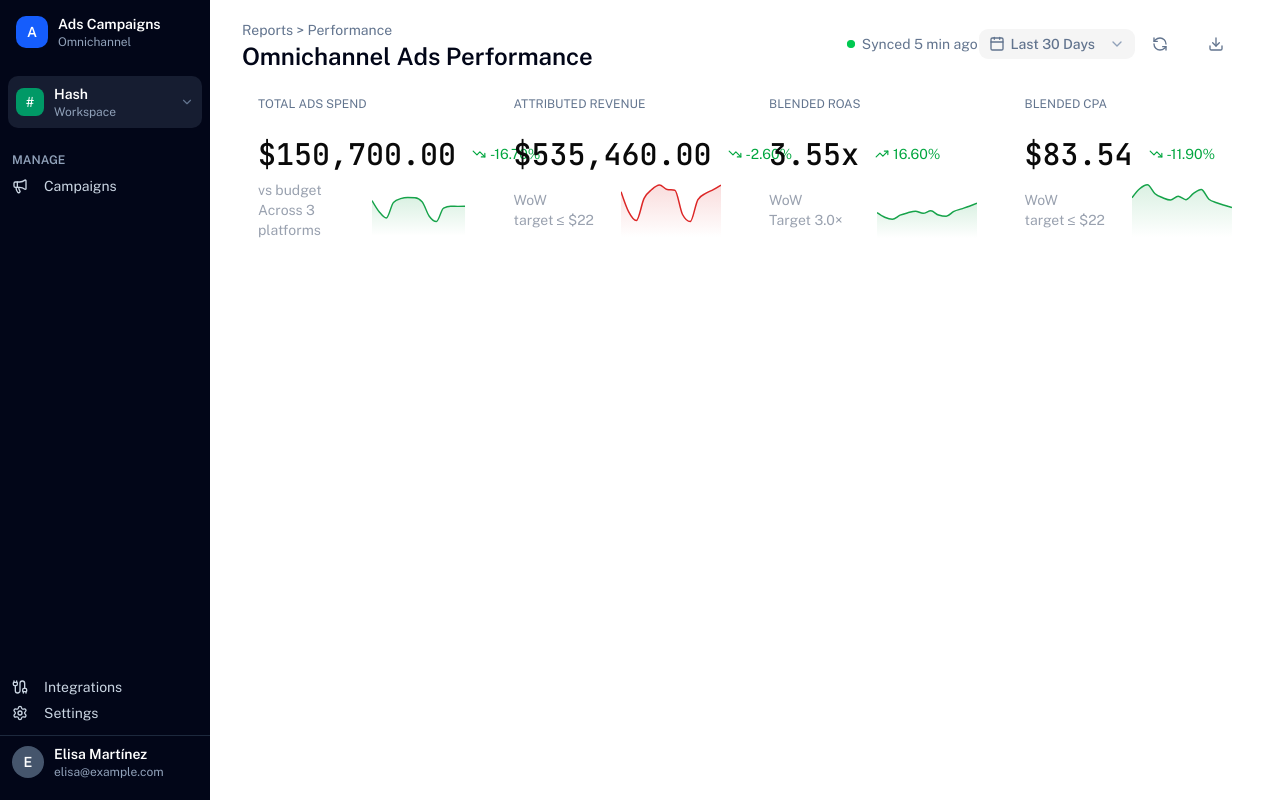
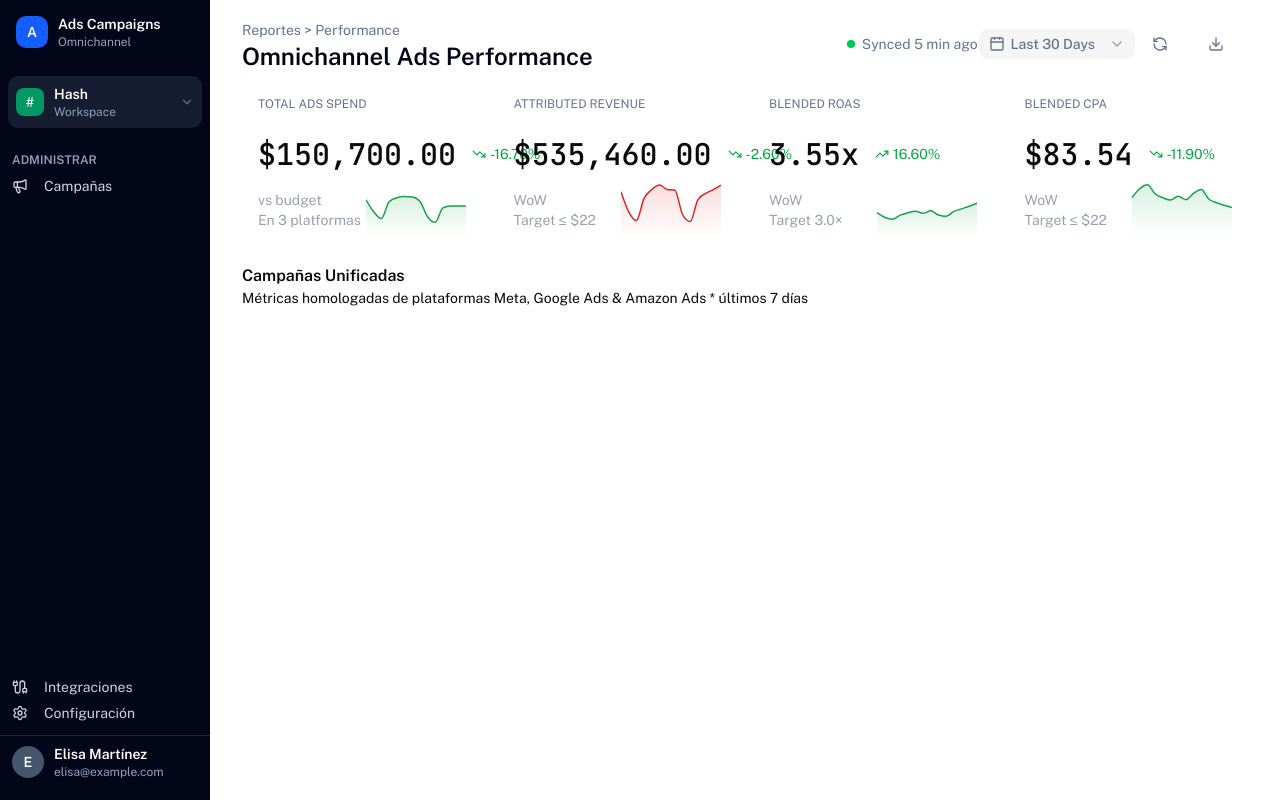
Before and after one commit to ElisaME/ads-campaign, a Next.js app: page / in a window 1280 px wide. Built offline with nearby package versions, Linux system fonts and the light colour scheme.

Commit message:
Change label language of  some labels

```diff
--- a/app/page.tsx
+++ b/app/page.tsx
@@ -6,10 +6,17 @@ export default function Home() {
 		<div className="px-8 py-4">
 			<PageHeader
 				title="Omnichannel Ads Performance"
-				breadcrumb="Reports > Performance"
+				breadcrumb="Reportes > Performance"
 				lastSynced="Synced 5 min ago" //mock last synced time
 			/>
 			<DisplayKPIs />
+			<div>
+				<h3 className="font-semibold">Campañas Unificadas</h3>
+				<p className="text-sm">
+					Métricas homologadas de plataformas Meta, Google Ads & Amazon Ads *
+					últimos 7 días
+				</p>
+			</div>
 		</div>
 	);
 }
--- a/components/dashboard/PageHeader.tsx
+++ b/components/dashboard/PageHeader.tsx
@@ -49,16 +49,22 @@ export function PageHeader({
 					</DropdownMenuTrigger>
 					<DropdownMenuContent>
 						<DropdownMenuItem onClick={() => setDateSelection('Last 7 Days')}>
-							Last 7 Days
+							Últimos 7 Días
 						</DropdownMenuItem>
-						<DropdownMenuItem onClick={() => setDateSelection('Last 14 Days')}>
-							Last 14 Days
+						<DropdownMenuItem
+							onClick={() => setDateSelection('Últimos 14 íass')}
+						>
+							Últimos 14 Días
 						</DropdownMenuItem>
-						<DropdownMenuItem onClick={() => setDateSelection('Last 30 Days')}>
-							Last 30 Days
+						<DropdownMenuItem
+							onClick={() => setDateSelection('Últimos 30 íass')}
+						>
+							Últimos 30 Días
 						</DropdownMenuItem>
-						<DropdownMenuItem onClick={() => setDateSelection('Last 90 Days')}>
-							Last 90 Days
+						<DropdownMenuItem
+							onClick={() => setDateSelection('Últimos 90 íass')}
+						>
+							Últimos 90 Días
 						</DropdownMenuItem>
 					</DropdownMenuContent>
 				</DropdownMenu>
--- a/components/dashboard/Sidebar.tsx
+++ b/components/dashboard/Sidebar.tsx
@@ -70,13 +70,13 @@ export function Sidebar() {
 				{/* Navigation */}
 				<nav className="flex-1 overflow-y-auto px-3 py-3">
 					<p className="uppercase text-xs font-semibold text-slate-400 mb-2">
-						Manage
+						Administrar
 					</p>
 					<ul className="space-y-1.5">
 						<li>
 							<Link href={'#'} className="flex items-center gap-2.5 text-sm">
 								<Megaphone className="h-4 w-4" />
-								<span className="px-1.5">Campaigns</span>
+								<span className="px-1.5">Campañas</span>
 							</Link>
 						</li>
 					</ul>
@@ -87,13 +87,13 @@ export function Sidebar() {
 						<li>
 							<span className="flex items-center gap-2.5 text-sm">
 								<CableIcon className="h-4 w-4" />
-								<span className="px-1.5">Integrations</span>
+								<span className="px-1.5">Integraciones</span>
 							</span>
 						</li>
 						<li>
 							<span className="flex items-center gap-2.5 text-sm">
 								<Settings className="h-4 w-4" />
-								<span className="px-1.5">Settings</span>
+								<span className="px-1.5">Configuración</span>
 							</span>
 						</li>
 					</ul>
--- a/data/kpi-config.ts
+++ b/data/kpi-config.ts
@@ -2,7 +2,7 @@
 export const kpiConfig = {
   'total-spend': {
     comparison: 'vs budget',
-    note: 'Across 3 platforms',
+    note: 'En 3 platformas',
   },
   'attributed-revenue': {
     comparison: 'WoW',
@@ -16,6 +16,6 @@ export const kpiConfig = {
   'blended-cpa': {
     comparison: 'WoW',
     target: 22,
-    targetLabel: 'target ≤ $22',
+    targetLabel: 'Target ≤ $22',
   },
 }
```
